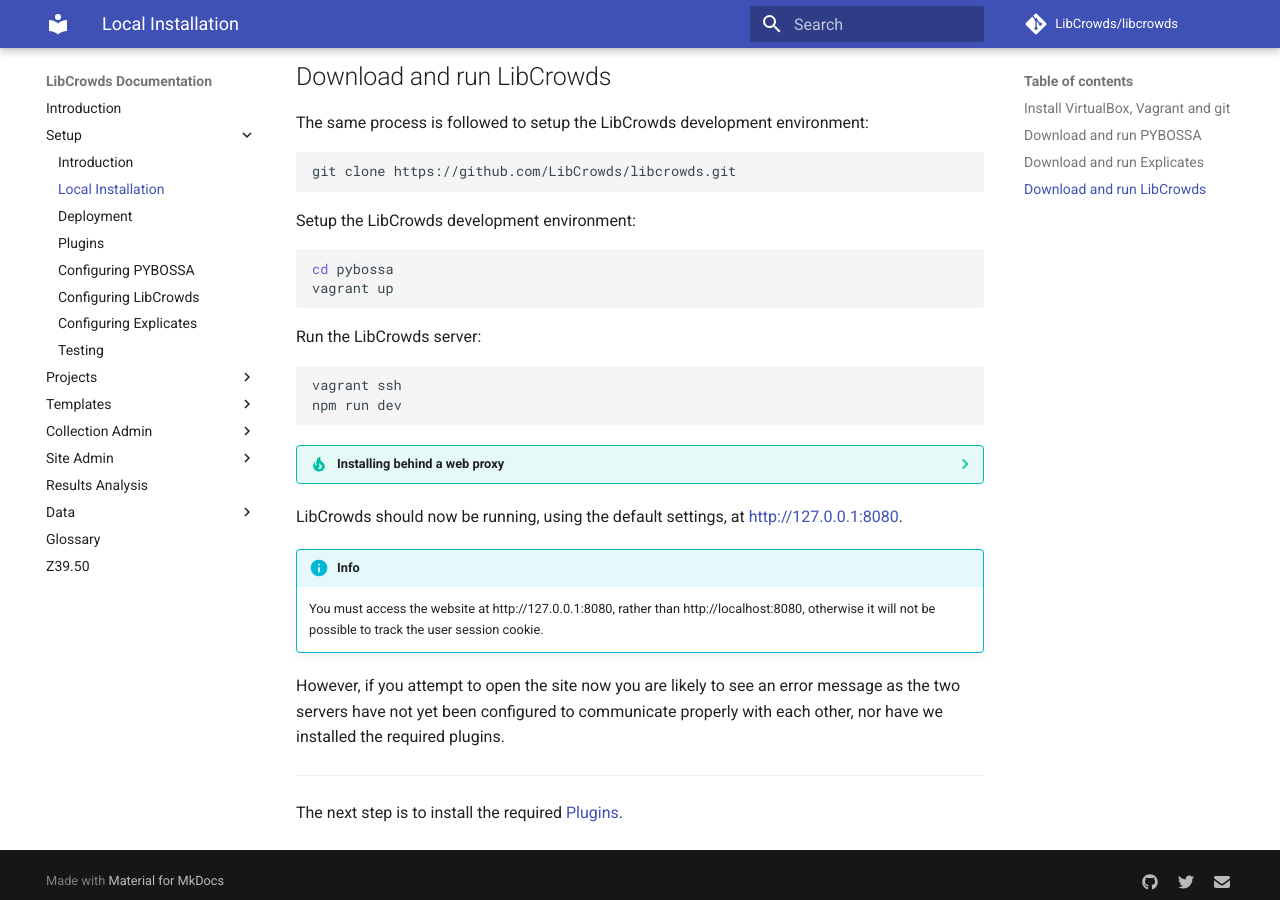
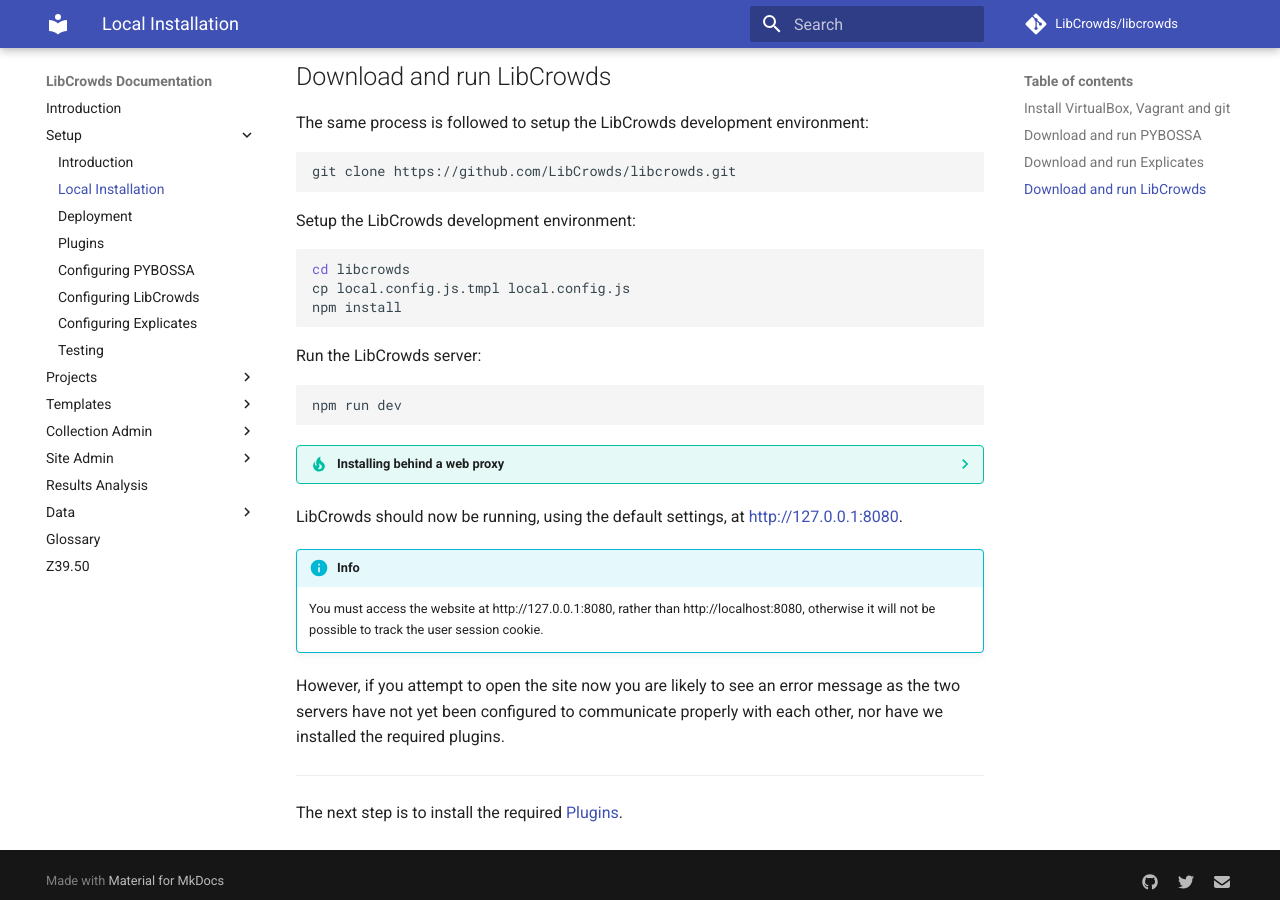
Before and after one commit to LibCrowds/docs, an MkDocs documentation site: the page built from docs/setup/installation.md, in a window 1280 px wide and 900 px high, scrolled down 1769 px. Built offline with MkDocs 1.6.1 and Material for MkDocs 9.7.7, drawn with Linux system fonts in a browser that asks for light colours; comment, search, counter and statistics services are not loaded.

Commit message:
Correcting installation instructions for libcrowds server. Removing additional missed '.md' in hyperlink.

````diff
--- a/docs/setup/installation.md
+++ b/docs/setup/installation.md
@@ -119,14 +119,14 @@
 Setup the LibCrowds development environment:
 
 ```bash
-cd pybossa
-vagrant up
+cd libcrowds
+cp local.config.js.tmpl local.config.js
+npm install
 ```
 
 Run the LibCrowds server:
 
 ```bash
-vagrant ssh
 npm run dev
 ```
 
````
Also changed, not shown: docs/lctemplates/analysis.md (+1 -1 lines).
